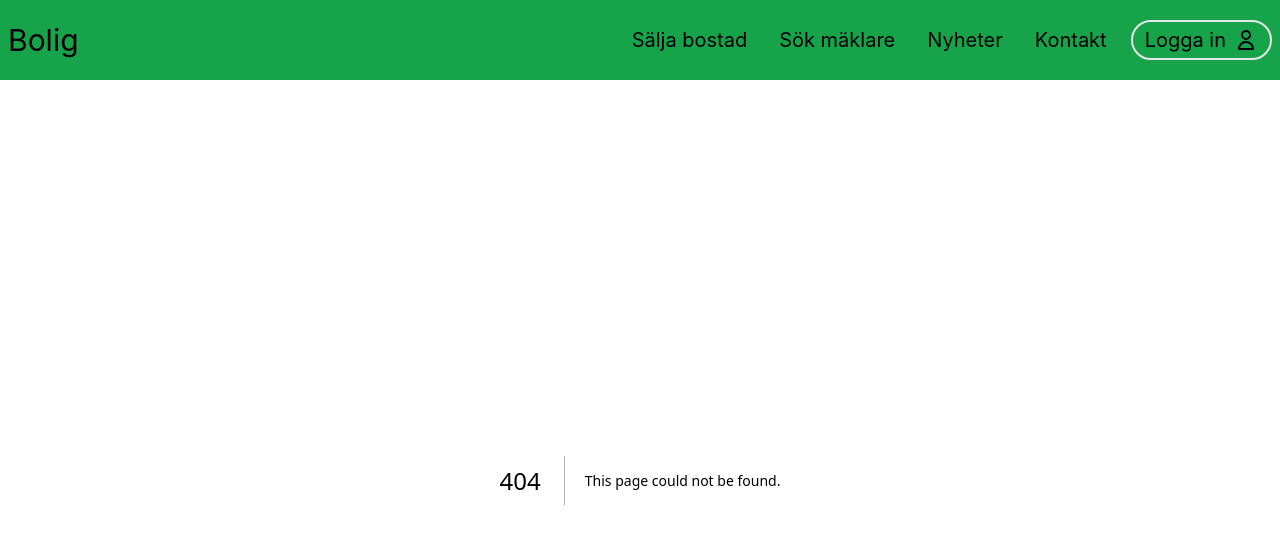
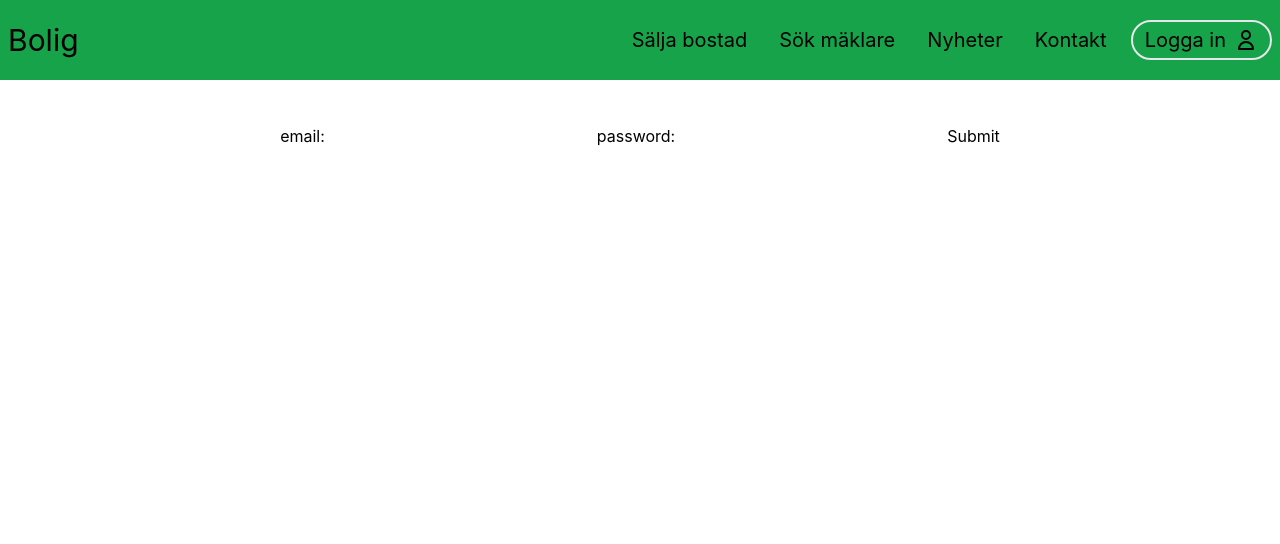
Before and after one commit to MaxAndreasLundin/bolig-web, a Next.js app: page /signup in a window 1280 px wide. Before the commit this address had no page. Shown: the top 544 px of the page. Built offline with nearby package versions, Linux system fonts and the light colour scheme.

Commit message:
changed names, cors is stopping me

```diff
--- a/app/form/page.tsx
+++ b/app/signup/page.tsx
@@ -1,4 +1,4 @@
-import Form from "../../components/Form";
+import Form from "../../components/SignUpForm";
 
 export default function FormPage() {
   return (
--- a/components/Form.tsx
+++ b/components/SignUpForm.tsx
@@ -2,7 +2,7 @@
 
 import { FormEvent } from "react";
 
-export default function PageWithJSbasedForm() {
+export default function JSbasedForm() {
   // Handle the submit event on form submit.
   const handleSubmit = async (event: FormEvent) => {
     // Stop the form from submitting and refreshing the page.
@@ -13,12 +13,12 @@ export default function PageWithJSbasedForm() {
 
     // Get data from the form.
     const data = {
-      first: form.first.value as string,
-      last: form.last.value as string,
+      email: form.email.value as string,
+      password: form.password.value as string,
     };
 
     // Send the form data to our API and get a response.
-    const response = await fetch("/api/form", {
+    const response = await fetch("http://localhost:3333/auth/signup", {
       // Body of the request is the JSON data we created above.
       body: JSON.stringify(data),
       // Tell the server we're sending JSON.
@@ -37,14 +37,14 @@ export default function PageWithJSbasedForm() {
   return (
     <div className="p-5 content-center justify-center flex">
       <form onSubmit={handleSubmit} className="m-3">
-        <label htmlFor="first" className="m-3">
-          First Name
+        <label htmlFor="email" className="m-3">
+          email:
         </label>
-        <input type="text" id="first" name="first" required />
-        <label htmlFor="last" className="m-3">
-          Last Name
+        <input type="text" id="email" name="email" required />
+        <label htmlFor="password" className="m-3">
+          password:
         </label>
-        <input type="text" id="last" name="last" required />
+        <input type="text" id="password" name="password" required />
         <button type="submit" className="m-3">
           Submit
         </button>
```
